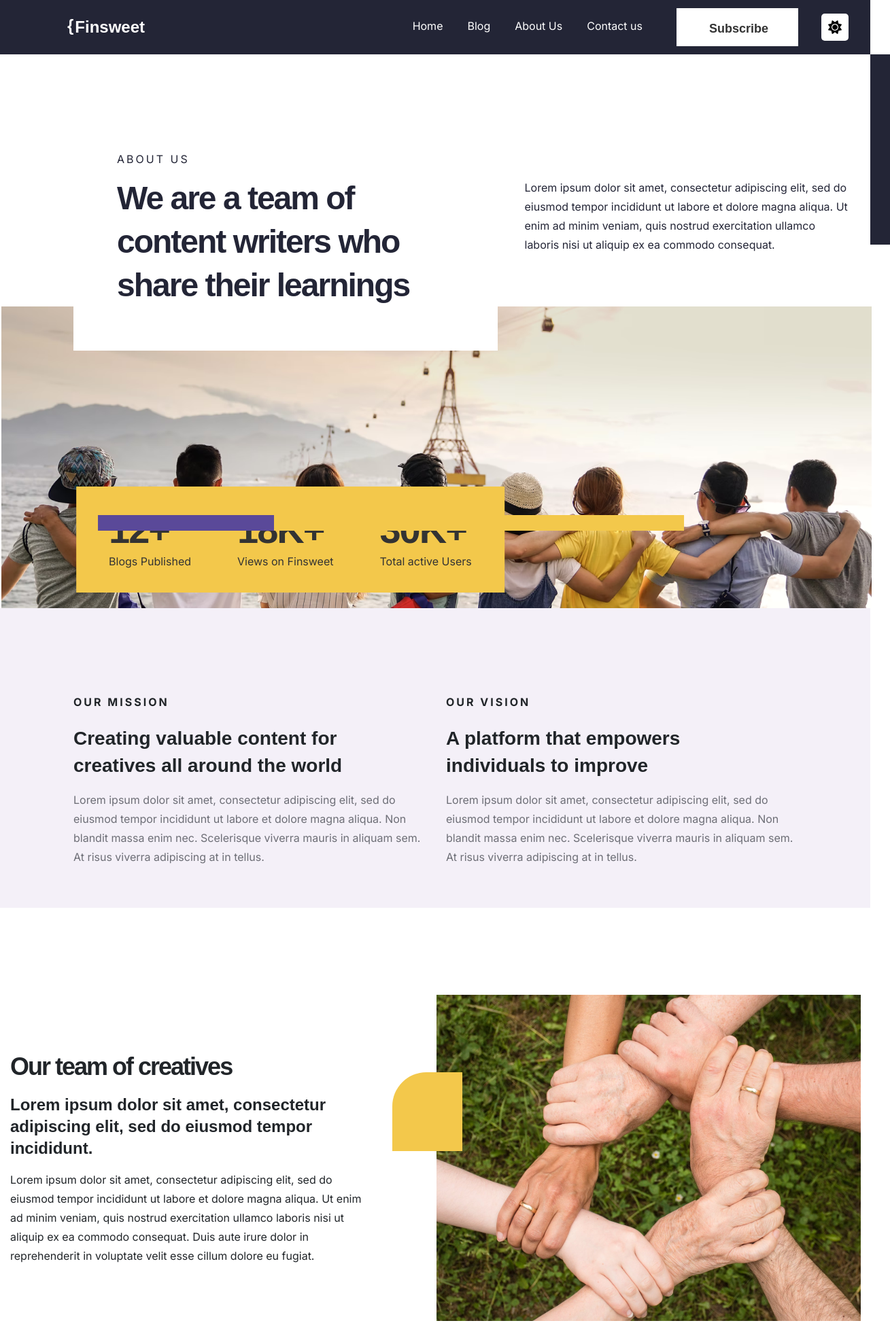
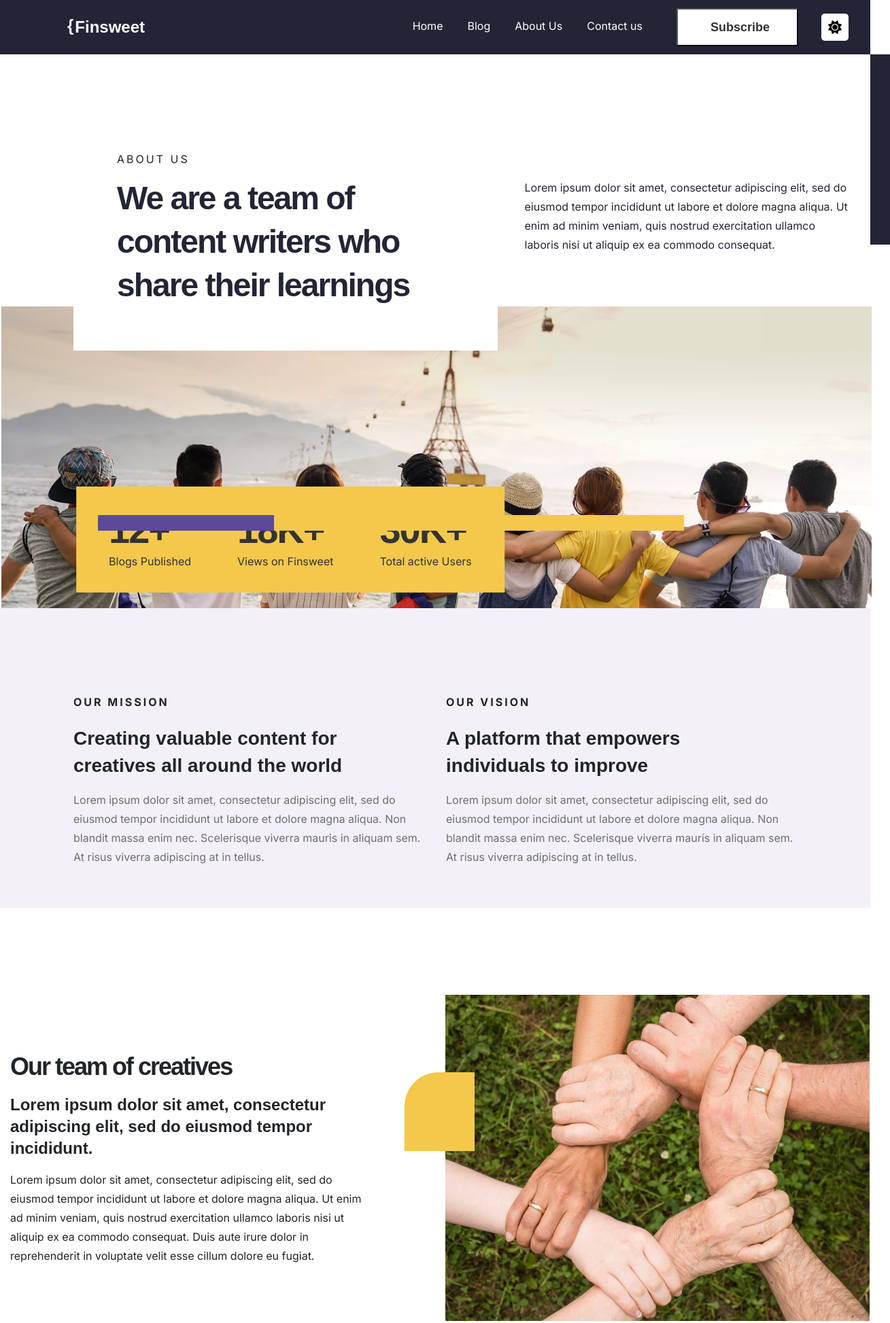
Before and after one commit to talhayay11/Web-Challenge, a website: page about.html in a window 1280 px wide. Shown: the top 1947 px of the page at 68% size, 1309 px wide, since content can reach past the window. Drawn offline with nearby package versions, Linux system fonts and the light colour scheme.

Commit message:
fix: changes some bootstrap use
some bootstrap changes added

```diff
--- a/about.html
+++ b/about.html
@@ -54,11 +54,11 @@
         <a class="page__navbar-link nav-link mt-1" href="contact.html">Contact us</a>
        </li>
 
-       <li class="page__navbar-item page__navbar-button">
-        <a class="page__navbar-link page__navbar-link-button" href="#">
+       <button class="page__navbar-item page__navbar-button">
+        <p class="page__navbar-link page__navbar-link-button" href="#">
          <span class="page__navbar-text">Subscribe</span>
-        </a>
-       </li>
+        </p>
+      </button>
 
      <button id="darkModeToggle" class="dark-mode-btn">
        <img src="images\sun-regular.png" alt="Light Mode" class="dark-mode-btn-img" id="darkModeIcon">
@@ -136,7 +136,7 @@
      </div>
 
      <div class="col-md-6 about__team-image-wrapper">
-      <img src="images/holding-hands.png" alt="Holding Hands" class="about__team-image img-fluid">
+      <img src="images/holding-hands.png" alt="Holding Hands" class="about__team-image rounded-0">
       <div class="about__team-decorator"></div>
      </div>
     </div>
--- a/styles/style.scss
+++ b/styles/style.scss
@@ -115,7 +115,7 @@
    background-color: $white;
    max-width: 179px;
    max-height: 56px;
-   padding: 16px 48px;
+   padding: 12px 48px;
    cursor: pointer;
    margin-left: 32px;
 
@@ -1644,7 +1644,7 @@
   &-image {
    max-width: 624px;
    height: auto;
-   border-radius: 0px;
+   margin-right: 30px;
   }
 
   &-decorator {
@@ -1653,7 +1653,7 @@
    width: 103px;
    height: 116px;
    top: 114px;
-   left: -50px;
+   left: -45px;
    border-radius: 50px 0 0 0;
   }
  }
@@ -1662,7 +1662,7 @@
   display: flex;
   justify-content: space-between;
   align-items: center;
-  margin-left: 315px;
+  margin-left: 300px;
   max-width: 1207px;
   height: 517px;
   margin-bottom: 91px;
```
Also changed, not shown: blog.html (+4 -4 lines), contact.html (+5 -5 lines), index.html (+4 -4 lines), styles/style.css.
